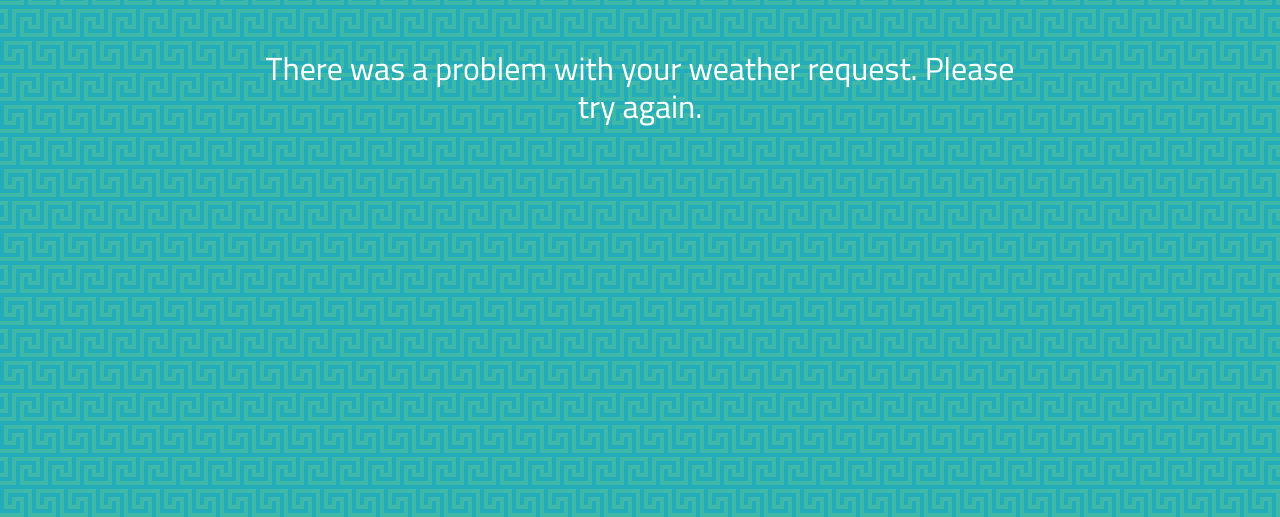
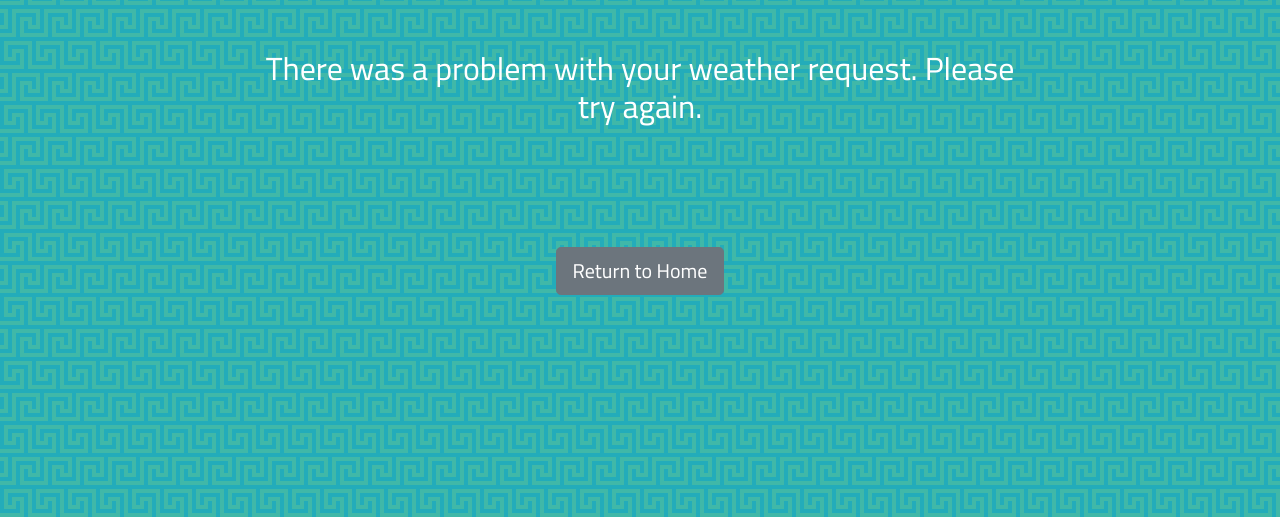
Before and after one commit to ScottyS06/WeatherProject, a website: page failure.html in a window 1280 px wide. Shown: the part 283-800 px from the top of the page. Drawn offline with nearby package versions, Linux system fonts and the light colour scheme.

Commit message:
added a button to return to the main weather page

```diff
--- a/failure.html
+++ b/failure.html
@@ -27,6 +27,10 @@
     </div>
   </div>
 
+  <footer>
+    <button type="button" class="btn btn-primary btn-lg btn-secondary home-btn" onclick="window.location.href='/'">Return to Home</button>
+  </footer>
+
   <script src="https://code.jquery.com/jquery-3.5.1.slim.min.js" integrity="sha384-DfXdz2htPH0lsSSs5nCTpuj/zy4C+OGpamoFVy38MVBnE+IbbVYUew+OrCXaRkfj" crossorigin="anonymous"></script>
   <script src="https://cdn.jsdelivr.net/npm/popper.js@1.16.1/dist/umd/popper.min.js" integrity="sha384-9/reFTGAW83EW2RDu2S0VKaIzap3H66lZH81PoYlFhbGU+6BZp6G7niu735Sk7lN" crossorigin="anonymous"></script>
   <script src="https://cdn.jsdelivr.net/npm/bootstrap@4.5.3/dist/js/bootstrap.min.js" integrity="sha384-w1Q4orYjBQndcko6MimVbzY0tgp4pWB4lZ7lr30WKz0vr/aWKhXdBNmNb5D92v7s" crossorigin="anonymous"></script>
--- a/public/css/styles.css
+++ b/public/css/styles.css
@@ -42,3 +42,9 @@ body {
 .radio-desc {
   font-size: 1.5rem;
 }
+
+.home-btn {
+  margin: 0 auto;
+  display: block;
+  color: #fff;
+}
```
Also changed, not shown: weather.html (+3 -1 lines).
